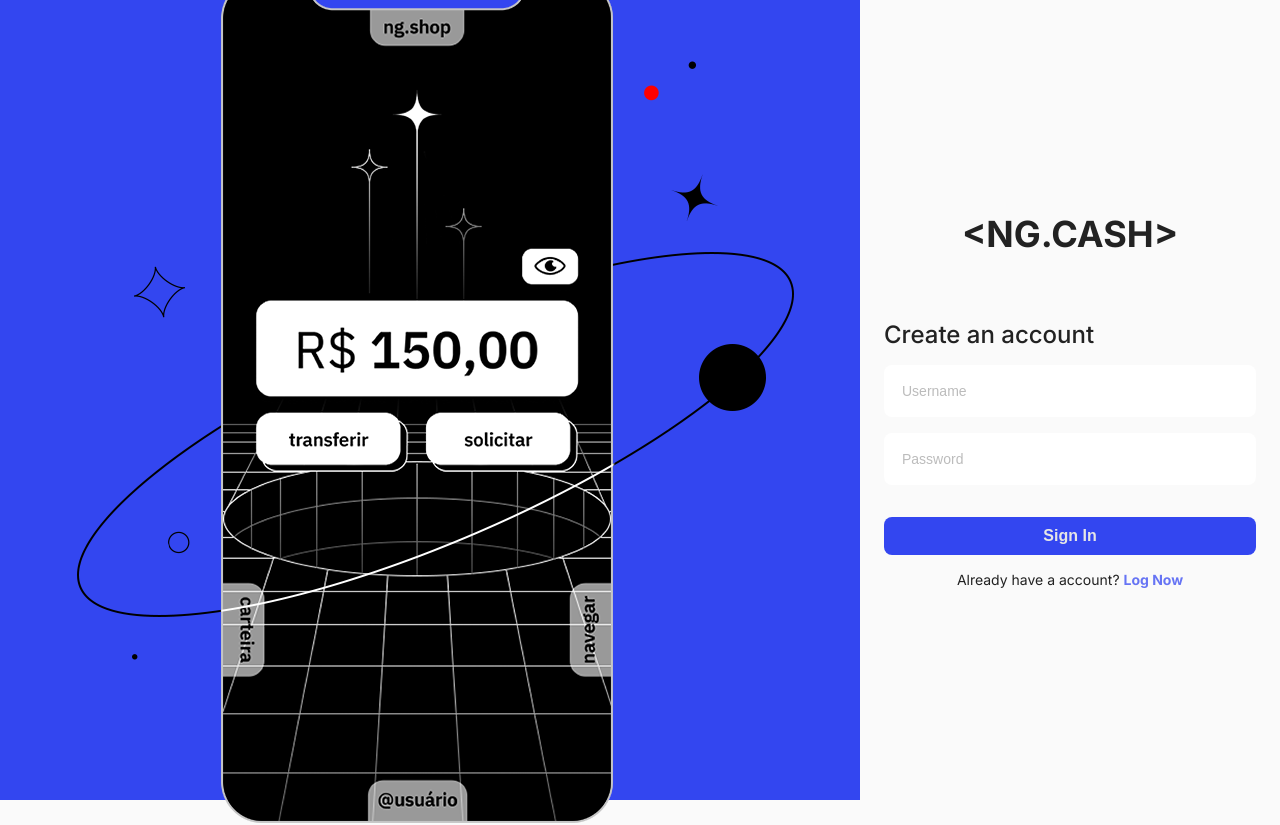
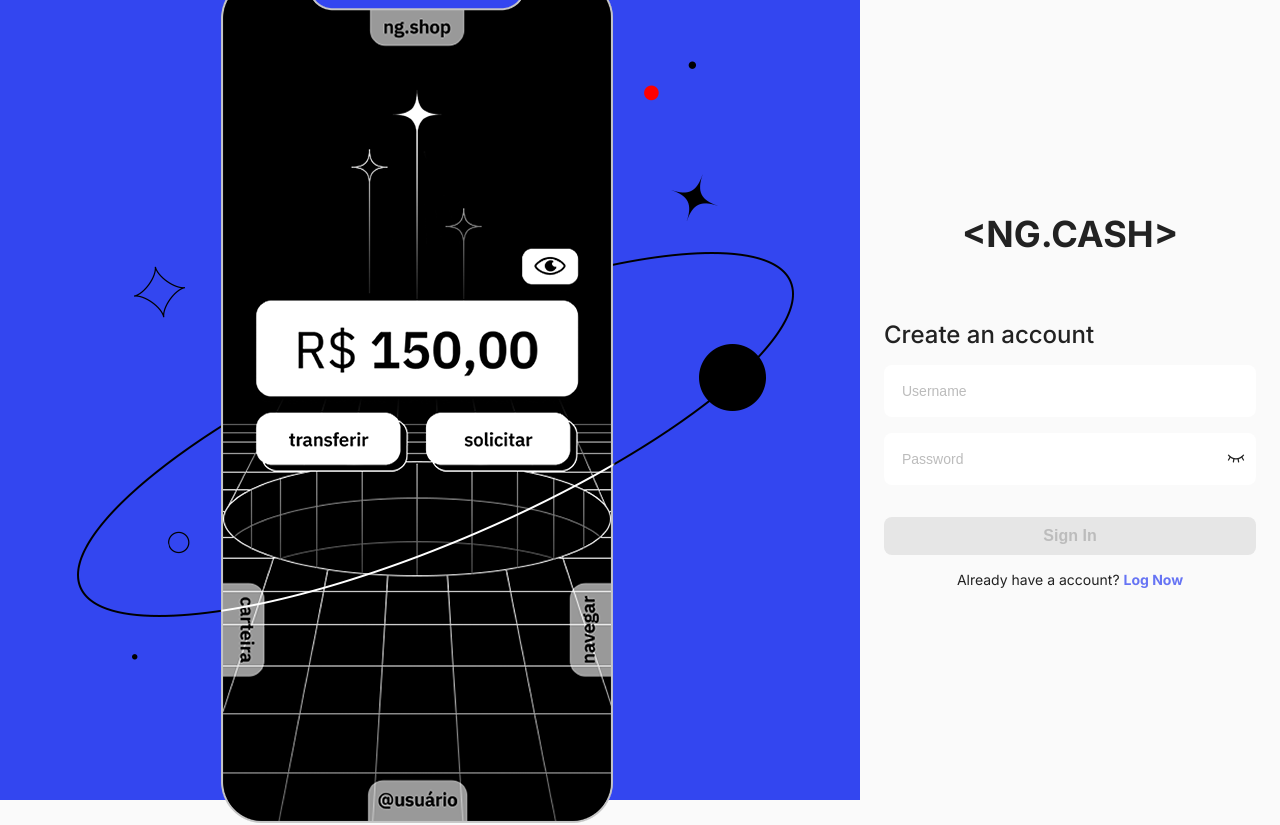
Before and after one commit to MarllonCampos/fake-bank, a React (Vite) app in the folder web/: page /create-account in a window 1280 px wide. Built offline with nearby package versions, Linux system fonts and the light colour scheme; the HTML template or start-up script is replaced by a standard one.

Commit message:
feat: update UserForm to add more functionabilities

```diff
--- a/web/src/components/UserForm/index.tsx
+++ b/web/src/components/UserForm/index.tsx
@@ -1,15 +1,81 @@
-import React from "react";
+import { Eye, EyeClosed } from "phosphor-react";
+import React, { FormEvent, ChangeEvent, useState, useEffect, useMemo } from "react";
 import Button from "../Button";
 import Input from "../Input";
 
 import { Form } from "./styles";
 
-const UserForm: React.FC = () => {
+interface UserFormProps {
+  onSubmit: (object: AccountObject) => void;
+  buttonDisabled?: boolean;
+}
+
+export interface AccountObject {
+  username: string;
+  password: string;
+}
+interface FormElements extends HTMLFormControlsCollection {
+  username: HTMLInputElement;
+  password: HTMLInputElement;
+}
+const UserForm = ({ onSubmit, buttonDisabled, ...props }: UserFormProps) => {
+  const [isPasswordShowing, setIsPasswordShowing] = useState(false);
+  const [username, setUsername] = useState<string>("");
+  const [password, setPassword] = useState<string>("");
+
+  const disableSubmit = useMemo(
+    () => buttonDisabled || password.length === 0 || username.length === 0,
+    [password, username, buttonDisabled]
+  );
+
+  const handleSubmit = (event: FormEvent<HTMLFormElement>) => {
+    event.preventDefault();
+
+    const { username, password } = event.currentTarget.elements as FormElements;
+
+    onSubmit({
+      username: username.value,
+      password: password.value,
+    });
+  };
+
+  function handleUsernameInput(event: ChangeEvent<HTMLInputElement>) {
+    const { value } = event.target;
+    setUsername(value);
+  }
+
+  function handlePasswordInput(event: ChangeEvent<HTMLInputElement>) {
+    const { value } = event.target;
+    setPassword(value);
+  }
+
+  function togglePasswordShowing() {
+    setIsPasswordShowing((prevState) => !prevState);
+  }
+
   return (
-    <Form className="userform">
-      <Input placeholder="Username" />
-      <Input type="password" placeholder="Password" />
-      <Button className="submit">Sign In</Button>
+    <Form className="userform" onSubmit={handleSubmit}>
+      <Input type="text" placeholder="Username" name="username" onChange={handleUsernameInput} value={username} />
+      <div className="password-holder">
+        <Input
+          type={isPasswordShowing ? "text" : "password"}
+          placeholder="Password"
+          name="password"
+          onChange={handlePasswordInput}
+        />
+        {isPasswordShowing ? (
+          <span className="eye-icon" onClick={togglePasswordShowing}>
+            <Eye size={20} className="eye-icon" />
+          </span>
+        ) : (
+          <span className="eye-icon" onClick={togglePasswordShowing}>
+            <EyeClosed size={20} />
+          </span>
+        )}
+      </div>
+      <Button type="submit" className="submit" disabled={disableSubmit}>
+        Sign In
+      </Button>
     </Form>
   );
 };
--- a/web/src/components/UserForm/styles.ts
+++ b/web/src/components/UserForm/styles.ts
@@ -7,15 +7,43 @@
   margin-top: ${props => props.theme.spacing.large};
 
 
-  input + input {
-    margin-top: ${props => props.theme.spacing.large};
 
+  input {
+    &:selection{
+      background-color: transparent;
+    }
+
+    &:placeholder:selection {
+      background-color: transparent
+    }
   }
 
   .submit {
     margin-top: ${props => props.theme.spacing.xlarge};
+    &:selection{
+      background-color: transparent;
+      color: transparent
+    }
+  }
+
+
+ .password-holder {
+    position: relative;
+    margin-top: ${props => props.theme.spacing.large};
+    input {
+       width: 100%;
+    }
 
   }
 
+  .eye-icon {
+    cursor: pointer;
+
+    position: absolute;
+    right: 0;
+    top: 50%;
+
+    transform: translate(-50%, -50%);
+  }
 
 `;
```
